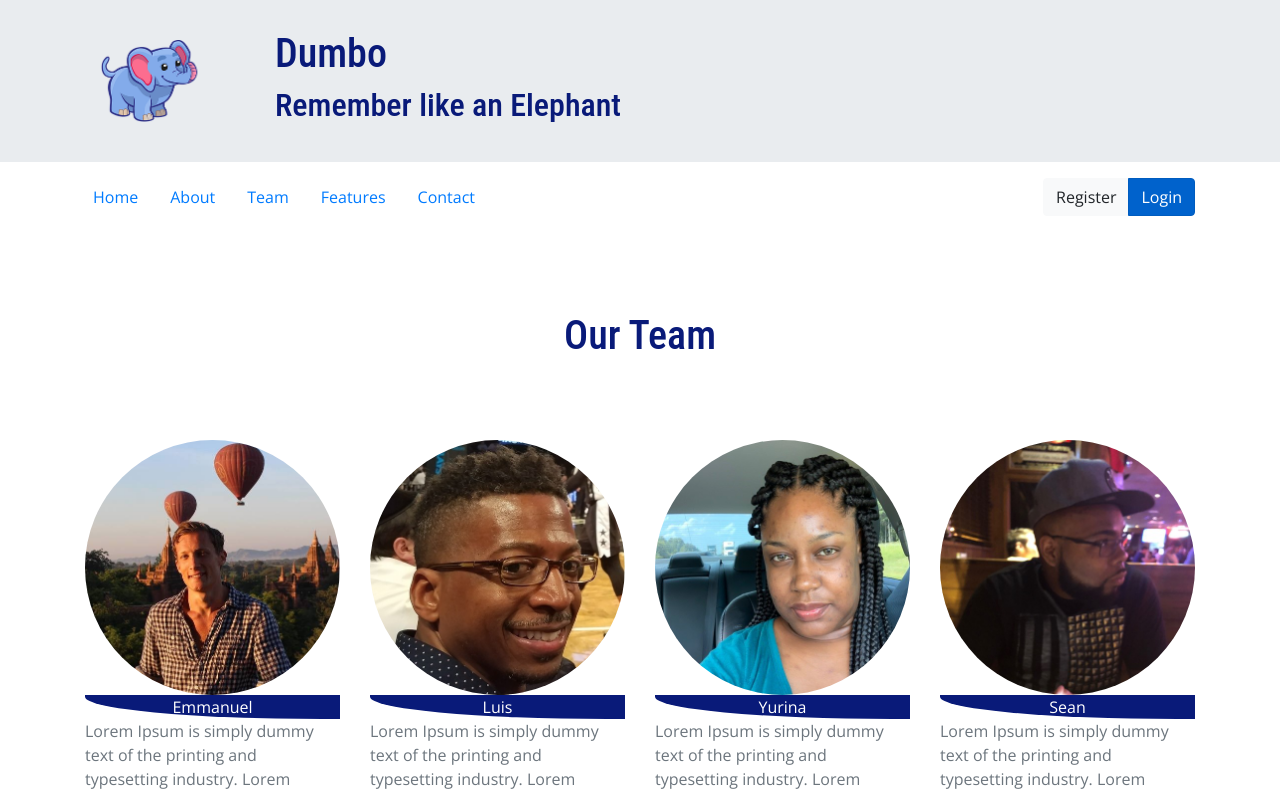
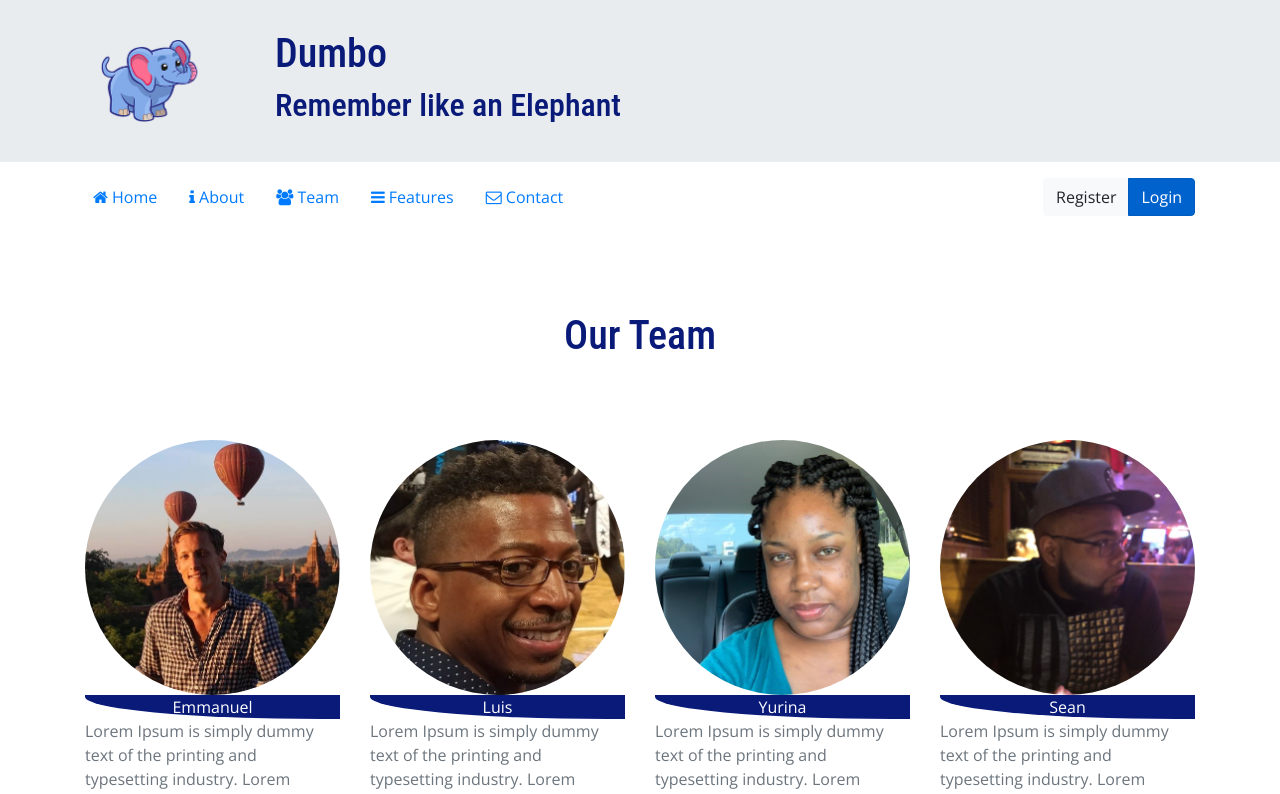
Before and after one commit to alexsimonson/feb2020bootstrap, a website: page team.html in a window 1280 px wide. Shown: the top 794 px of the page. Drawn offline with nearby package versions, Linux system fonts and the light colour scheme.

Commit message:
Added Icons

```diff
--- a/team.html
+++ b/team.html
@@ -33,13 +33,13 @@
               <span class="navbar-toggler-icon"></span>
           </button>
           <div class="=collapse navbar-collapse" id="dumboNavbar">
-              <ul class="navbar-nav">
-                  <li class="nav-item active"><a class="nav-link" href="index.html"><span class=" text-primary">Home</span></a></li>
-                  <li class="nav-item"><a class="nav-link" href="#"><span class=" text-primary">About</span></a></li>
-                  <li class="nav-item"><a class="nav-link" href="#"><span class=" text-primary">Team</span></a></li>
-                  <li class="nav-item"><a class="nav-link" href="/features.html"><span class=" text-primary">Features</span></a></li>
-                  <li class="nav-item"><a class="nav-link" href="#"><span class=" text-primary">Contact</span></a></li>
-              </ul>
+            <ul class="navbar-nav">
+                <li class="nav-item active"><a class="nav-link" href="index.html"><span class=" text-primary"><i class="fa fa-home" aria-hidden="true"></i> Home</span></a></li>
+                <li class="nav-item"><a class="nav-link" href="#"><span class=" text-primary"><i class="fa fa-info" aria-hidden="true"></i> About</span></a></li>
+                <li class="nav-item"><a class="nav-link" href="#"><span class=" text-primary "><i class="fa fa-users" aria-hidden="true"></i> Team</span></a></li>
+                <li class="nav-item"><a class="nav-link" href="/features.html"><span class=" text-primary"><i class="fa fa-bars" aria-hidden="true"></i> Features</span></a></li>
+                <li class="nav-item"><a class="nav-link" href="#"><span class=" text-primary"> <i class="fa fa-envelope-o" aria-hidden="true"></i> Contact</span></a></li>
+            </ul>
               <span class="navbar-text ml-auto">
                   <div class="btn-group btn-group-toggle">
                       <label class="btn btn-light">
--- a/teamCSS/styles.css
+++ b/teamCSS/styles.css
@@ -28,6 +28,7 @@ header h2 {
     padding: 30px;
     /*background-image: linear-gradient(to right, #5637DD, #3046C5, #60106B);
     color: white;*/
+
 }
 
 .row-content {
--- a/teamCSS/teamstyle.css
+++ b/teamCSS/teamstyle.css
@@ -18,7 +18,7 @@
    }
    .team .item:hover .des{
     height: 100%;
-    background:#f973007d;
+    background:#8586887d;
     position: absolute;
     width: 89%;
     padding: 5em;
```
Also changed, not shown: JSstudypage.html (+0 -2 lines), dashboard.html (+5 -5 lines), features.html (+5 -5 lines), index.html (+5 -5 lines).
